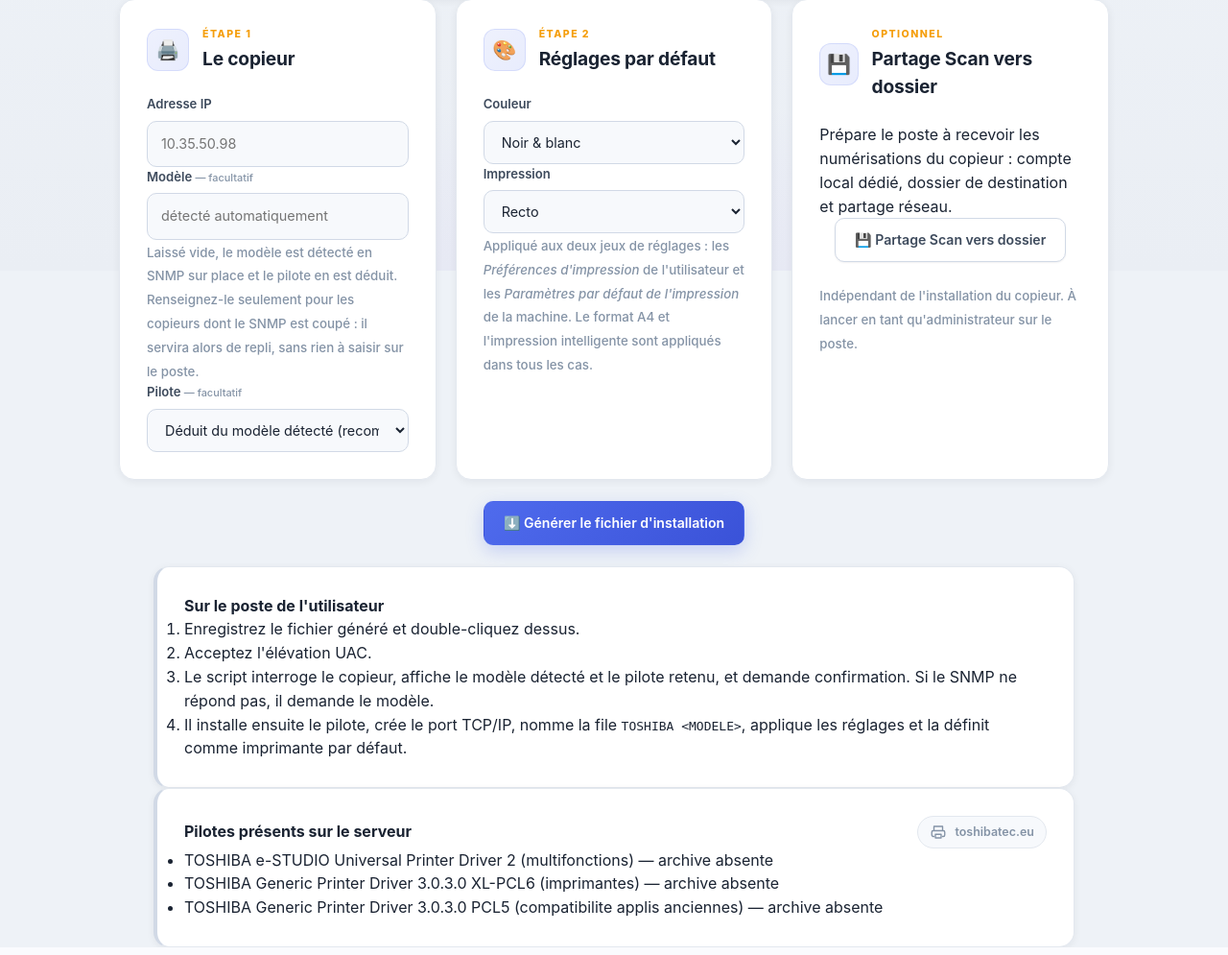
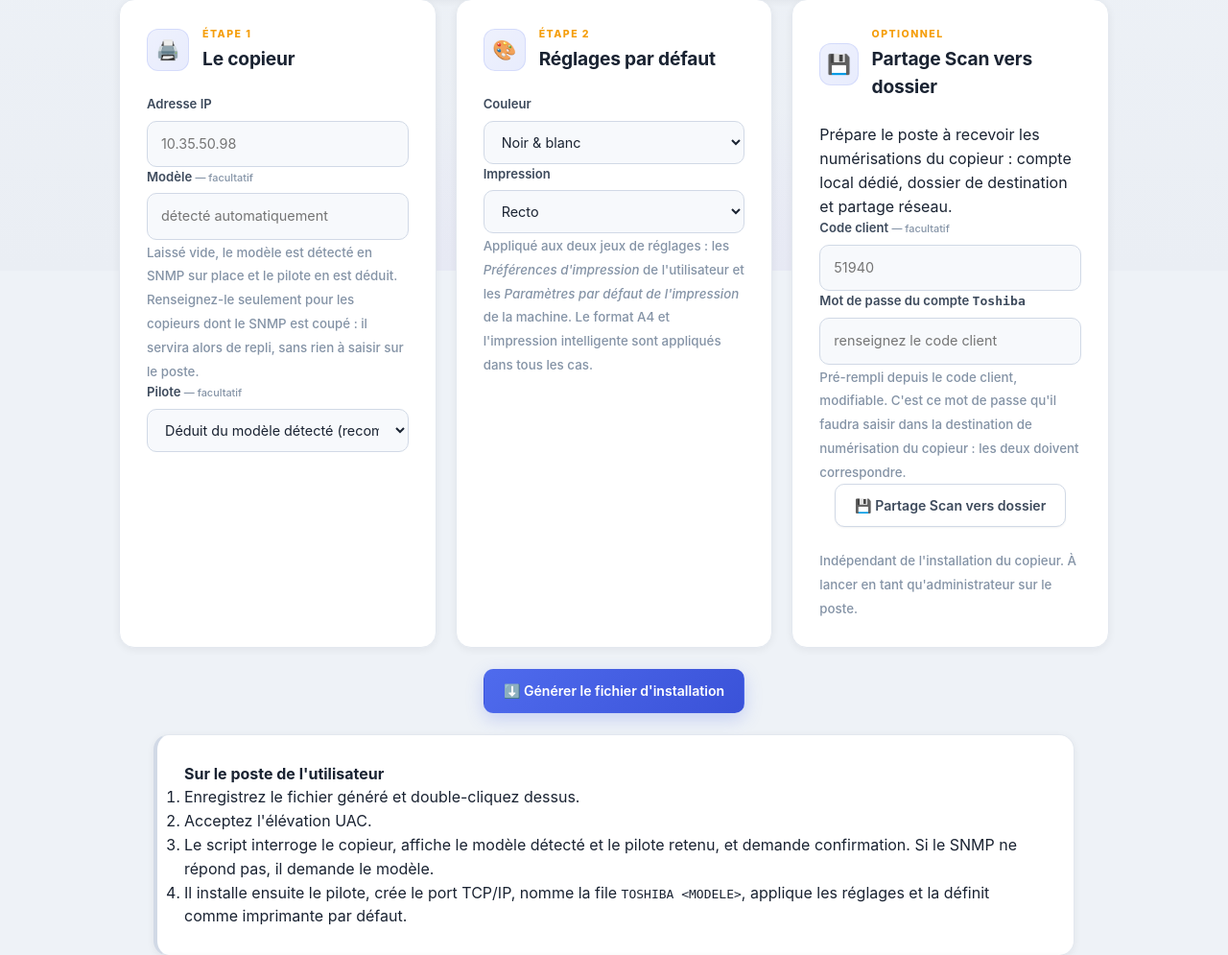
Before and after one commit to Pavupaprix/toshiba_manager, a Flask app: page /installer/ in a window 1280 px wide. Shown: the part 518-1513 px from the top of the page at 96% size. Run offline with Flask 3, Linux system fonts and the light colour scheme.

Commit message:
feat: mot de passe du compte Toshiba saisi a la generation
Le depot est public : T0sh!b@ etait lisible par n'importe qui, et avec lui
l'acces au compte Toshiba de tous les postes ou le script a tourne. Le
gabarit ne porte plus qu'un marqueur, remplace a la generation par ce que
le technicien saisit sur /installer.

Le champ se pre-remplit en OmbI@<code client> sur le modele d'AnyDesk et
reste librement modifiable pour les clients hors convention.

La generation passe en POST : en GET, le mot de passe se serait retrouve
dans les journaux du proxy et dans l'historique du navigateur. Le fichier
est reconstitue en memoire et renvoye avec Cache-Control: no-store.

Le compte, son appartenance aux administrateurs et les permissions du
partage sont volontairement laisses tels quels, sur instruction : les
modifier casse des installations existantes. Seul le mot de passe change
de provenance.

A prevoir cote parc : T0sh!b@ ayant ete public, il reste a changer sur les
postes deja installes, en meme temps que la destination de numerisation du
copieur -- les deux doivent correspondre.

Co-Authored-By: Claude Opus 5 <noreply@anthropic.com>

```diff
--- a/ToshibaManager 1/ToshibaManager/app.py
+++ b/ToshibaManager 1/ToshibaManager/app.py
@@ -2,6 +2,7 @@ from flask import Flask, render_template, request, jsonify, send_file, redirect,
 import hashlib
 import xml.etree.ElementTree as ET
 import os
+import re
 import smtplib
 import ssl
 import sys
@@ -170,12 +171,44 @@ def download_xml():
         return send_file(XML_FILE, as_attachment=True, download_name='templates.xml')
     return jsonify({'error': 'Fichier non trouvé'}), 404
 
-@app.route('/download-bat')
+# Le mot de passe du compte de depot des scans n'est plus ecrit dans le
+# depot : il est saisi sur la page et injecte a la generation. Le gabarit
+# porte un marqueur a la place.
+MARQUEUR_MOT_DE_PASSE = '__MOT_DE_PASSE__'
+
+# Cette valeur part dans un fichier .bat, a l'interieur de set "Password=...".
+# Un guillemet fermerait l'affectation, un pourcent declencherait une
+# expansion de variable : ni l'un ni l'autre n'a sa place ici.
+RE_MOT_DE_PASSE_PARTAGE = re.compile(r'^[^"%\x00-\x1f]{1,64}$')
+
+
+@app.route('/download-bat', methods=['POST'])
 def download_bat():
-    bat_path = os.path.join(BASE_DIR, 'Toshiba+Partage.bat')
-    if os.path.exists(bat_path):
-        return send_file(bat_path, as_attachment=True, download_name='Toshiba+Partage.bat')
-    return jsonify({'error': 'Fichier .bat non trouvé'}), 404
+    """Genere le script de partage avec le mot de passe saisi."""
+    motdepasse = (request.form.get('motDePasse') or '').strip()
+    if not motdepasse:
+        return jsonify({'error': 'Renseignez le mot de passe du compte Toshiba.'}), 400
+    if not RE_MOT_DE_PASSE_PARTAGE.match(motdepasse):
+        return jsonify({'error': 'Mot de passe invalide : 64 caractères au plus, '
+                                 'sans guillemet ni signe pourcent.'}), 400
+
+    chemin = os.path.join(BASE_DIR, 'Toshiba+Partage.bat')
+    if not os.path.exists(chemin):
+        return jsonify({'error': 'Gabarit .bat non trouvé'}), 404
+
+    with open(chemin, 'r', encoding='utf-8') as f:
+        contenu = f.read()
+    contenu = contenu.replace(MARQUEUR_MOT_DE_PASSE, motdepasse)
+
+    return app.response_class(
+        contenu.encode('utf-8'),
+        mimetype='application/octet-stream',
+        headers={
+            'Content-Disposition': 'attachment; filename="Toshiba+Partage.bat"',
+            'Cache-Control': 'no-store, no-cache, must-revalidate, private, max-age=0',
+            'Pragma': 'no-cache',
+            'Expires': '0',
+        })
 
 
 # -------------------------
--- /dev/null
+++ b/ToshibaManager 1/ToshibaManager/static/partage.js
@@ -0,0 +1,66 @@
+/* Carte « Partage Scan vers dossier » de la page /installer
+ *
+ * Le mot de passe du compte de depot des scans n'est plus ecrit dans le depot :
+ * il est saisi ici et injecte dans le .bat a la generation. Il part en POST et
+ * jamais en parametre d'URL, ou il finirait dans les journaux du proxy et dans
+ * l'historique du navigateur.
+ */
+(function () {
+    'use strict';
+
+    var GABARIT = 'OmbI@';
+
+    var champCode = document.getElementById('partageCode');
+    var champMotDePasse = document.getElementById('partageMotDePasse');
+    var bouton = document.getElementById('partageTelecharger');
+    var etat = document.getElementById('partageEtat');
+
+    if (!bouton) return;
+
+    function afficher(texte, type) {
+        etat.hidden = !texte;
+        etat.textContent = texte || '';
+        etat.className = 'poste-glpi-etat' + (type ? ' poste-glpi-etat--' + type : '');
+    }
+
+    // Le champ suit le code client tant que le technicien n'y a pas touche.
+    var modifie = false;
+    champMotDePasse.addEventListener('input', function () { modifie = true; });
+
+    champCode.addEventListener('input', function () {
+        if (modifie) return;
+        var code = champCode.value.trim();
+        champMotDePasse.value = code ? GABARIT + code : '';
+    });
+
+    bouton.addEventListener('click', function () {
+        var motDePasse = champMotDePasse.value.trim();
+        if (!motDePasse) {
+            afficher('Renseignez le code client, ou saisissez directement le mot de passe.', 'erreur');
+            champMotDePasse.focus();
+            return;
+        }
+
+        afficher('Génération en cours…', '');
+        var donnees = new FormData();
+        donnees.append('motDePasse', motDePasse);
+
+        fetch('/download-bat', { method: 'POST', body: donnees })
+            .then(function (reponse) {
+                if (!reponse.ok) {
+                    return reponse.json().then(function (d) {
+                        throw new Error(d.error || 'Le serveur a répondu ' + reponse.status);
+                    });
+                }
+                return reponse.blob().then(function (blob) {
+                    var lien = document.createElement('a');
+                    lien.href = URL.createObjectURL(blob);
+                    lien.download = 'Toshiba+Partage.bat';
+                    lien.click();
+                    URL.revokeObjectURL(lien.href);
+                    afficher('Script généré. Saisissez le même mot de passe dans le copieur.', 'ok');
+                });
+            })
+            .catch(function (e) { afficher(e.message, 'erreur'); });
+    });
+})();
--- a/ToshibaManager 1/ToshibaManager/templates/installer.html
+++ b/ToshibaManager 1/ToshibaManager/templates/installer.html
@@ -101,10 +101,24 @@
                     </div>
                     <p>Prépare le poste à recevoir les numérisations du copieur : compte
                        local dédié, dossier de destination et partage réseau.</p>
+
+                    <label for="partageCode">Code client <small>— facultatif</small></label>
+                    <input id="partageCode" type="text" placeholder="51940" maxlength="16"
+                           inputmode="numeric" autocomplete="off">
+
+                    <label for="partageMotDePasse">Mot de passe du compte <code>Toshiba</code></label>
+                    <input id="partageMotDePasse" type="text" maxlength="64" autocomplete="off"
+                           placeholder="renseignez le code client">
+                    <p><small>Pré-rempli depuis le code client, modifiable. C'est ce mot de
+                       passe qu'il faudra saisir dans la destination de numérisation du
+                       copieur : les deux doivent correspondre.</small></p>
+
                     <div class="smtp-buttons">
-                        <a class="btn btn-secondary" href="{{ url_for('download_bat') }}"
-                           download="Toshiba+Partage.bat">💾 Partage Scan vers dossier</a>
+                        <button type="button" class="btn btn-secondary" id="partageTelecharger">💾 Partage Scan vers dossier</button>
                     </div>
+
+                    <p class="poste-glpi-etat" id="partageEtat" hidden></p>
+
                     <p><small>Indépendant de l'installation du copieur. À lancer en tant
                        qu'administrateur sur le poste.</small></p>
                 </section>
@@ -151,6 +165,7 @@
         </section>
     </div>
 
+    <script src="{{ url_for('static', filename='partage.js') }}"></script>
     <script>document.getElementById('themeToggle').addEventListener('click',function(){var cur=document.documentElement.getAttribute('data-theme')==='dark'?'light':'dark';document.documentElement.setAttribute('data-theme',cur);localStorage.setItem('ts-theme',cur);});</script>
 </body>
 </html>
```
Also changed, not shown: specs/001-dockerize-app/contracts/http-routes.md (+1 -1 lines), 1 other file.
